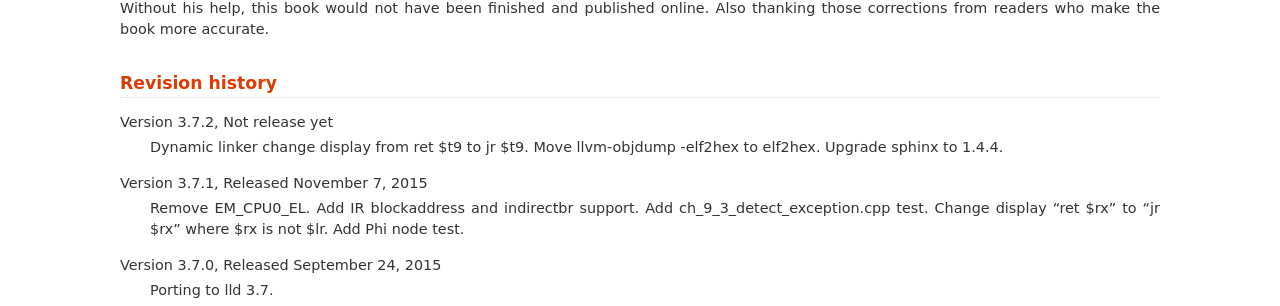
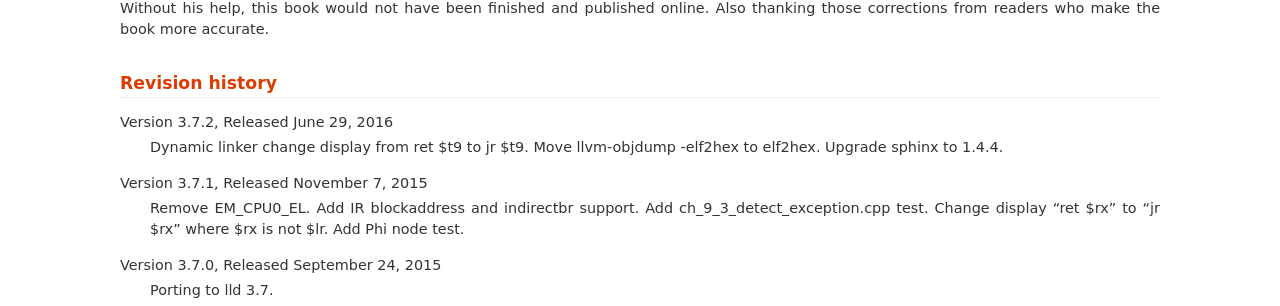
Before and after one commit to Jonathan2251/lbt, a Sphinx documentation site: the page built from source/about.rst, in a window 1280 px wide. Shown: the part 555-861 px from the top of the page. Built offline with Sphinx 7.4.7, drawn with Linux system fonts in a browser that asks for light colours.

```diff
--- a/source/about.rst
+++ b/source/about.rst
@@ -31,7 +31,7 @@
 Revision history
 ----------------
 
-Version 3.7.2, Not release yet
+Version 3.7.2, Released June 29, 2016
   Dynamic linker change display from ret \$t9 to jr \$t9.
   Move llvm-objdump -elf2hex to elf2hex.
   Upgrade sphinx to 1.4.4.
```
